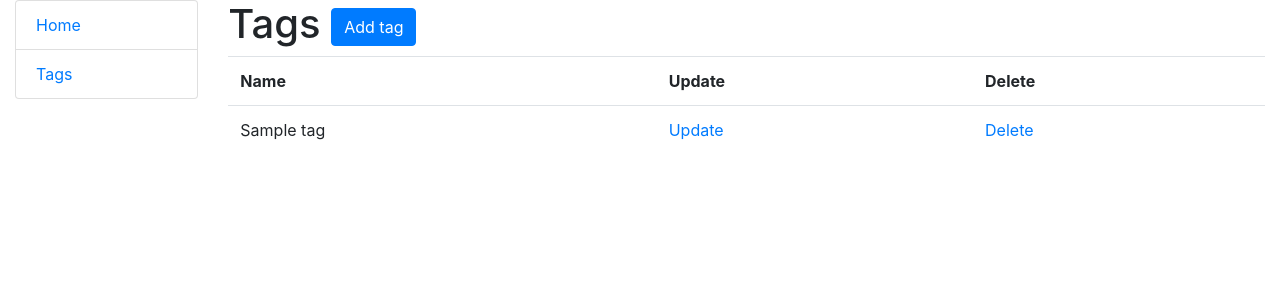
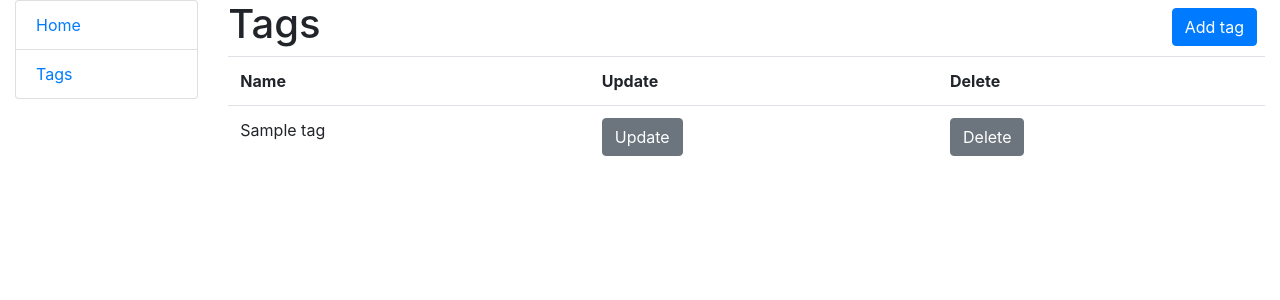
Before and after one commit to evgenijmartynuk07/to_do_list, a Django app: page /tag/ in a window 1280 px wide. Shown: the top 300 px of the page. Run offline with Django 4.2, Linux system fonts and the light colour scheme; tables that the repository leaves empty hold one stand-in row (values such as "Sample post").

Commit message:
Change tag list html

```diff
--- a/templates/base.html
+++ b/templates/base.html
@@ -26,10 +26,6 @@
 
             {% block content %}{% endblock %}
 
-            {% block pagination %}
-{#                {% include "includes/pagination.html" %}#}
-            {% endblock %}
-
         </div>
     </div>
 </div>
--- a/templates/to_do_manager/tag_list.html
+++ b/templates/to_do_manager/tag_list.html
@@ -3,10 +3,13 @@
 {% block content %}
   <h1>
     Tags
-    <a href="{% url "to_do_list:tag-create" %}" class="btn btn-primary">
+    <a href="{% url "to_do_list:tag-create" %}" class="btn btn-primary float-right m-2">
       Add tag
     </a>
   </h1>
+
+
+
   <table class="table">
     <tr>
     <th>Name</th>
@@ -16,8 +19,8 @@
     {% for tag in object_list %}
       <tr>
         <td>{{ tag.name }}</td>
-        <td><a href="{% url "to_do_list:tag-update" pk=tag.id %}">Update</a></td>
-        <td><a href="{% url "to_do_list:tag-delete" pk=tag.id %}">Delete</a></td>
+        <td><a class="btn btn-secondary" href="{% url "to_do_list:tag-update" pk=tag.id %}">Update</a></td>
+        <td><a class="btn btn-secondary" href="{% url "to_do_list:tag-delete" pk=tag.id %}">Delete</a></td>
       </tr>
     {% endfor %}
   </table>
```
